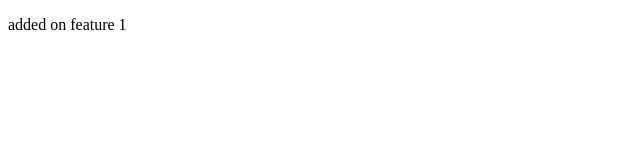
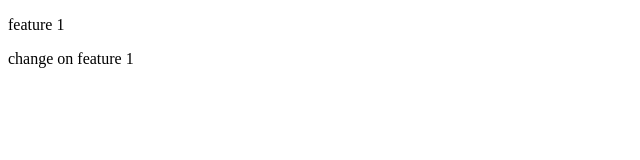
Before and after one commit to anasshafiq12/localrepo, a plain HTML site: page index.html in a window 1280 px wide. Shown: the whole page, without its empty margins (0-640 px from the left). Drawn offline with Linux system fonts and the light colour scheme.

Commit message:
feature1 change

```diff
--- a/index.html
+++ b/index.html
@@ -6,6 +6,7 @@
     <title>Document</title>
 </head>
 <body>
-    <p> added on feature 1</p>
+    <p> feature 1</p>
+    <p> change on feature 1</p>
 </body>
 </html>
```
